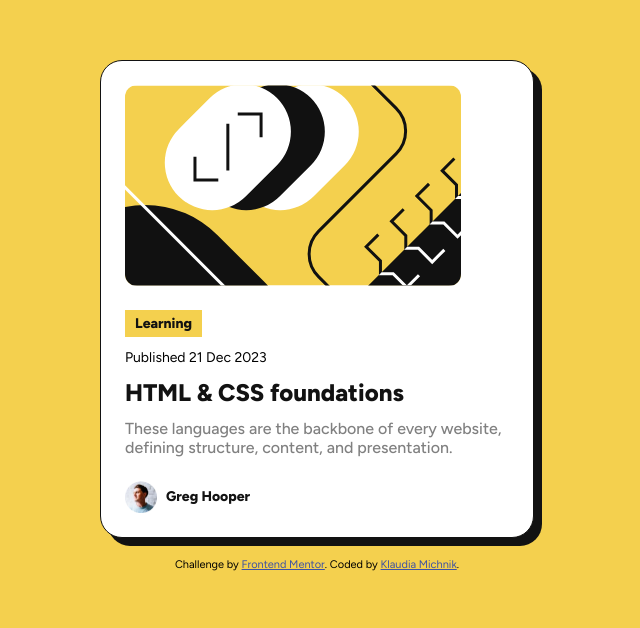
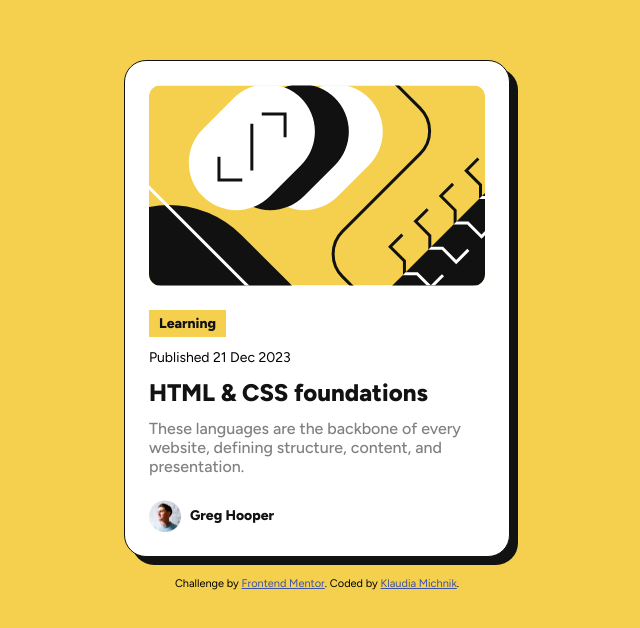
Before and after one commit to KlaudiaK0205/blog-previev-card, a plain HTML site: page index.html in a window 1280 px wide. Shown: the part 158-786 px from the top of the page, without its empty margins (323-963 px from the left). Drawn offline with Linux system fonts and the light colour scheme.

```diff
--- a/sass/layout/_blogCard.scss
+++ b/sass/layout/_blogCard.scss
@@ -5,7 +5,7 @@
 }
 
 .card-box {
-    width: 327px;
+    width: 279px;
     height: auto;
     border: 1px solid var(--main-header-color);
     border-radius: 22px;
@@ -76,7 +76,7 @@
     }
 
     .card-box {
-        width: 384px;
+        width: 336px;
     }
 
     .card__type,
```
Also changed, not shown: sass/main.css.
